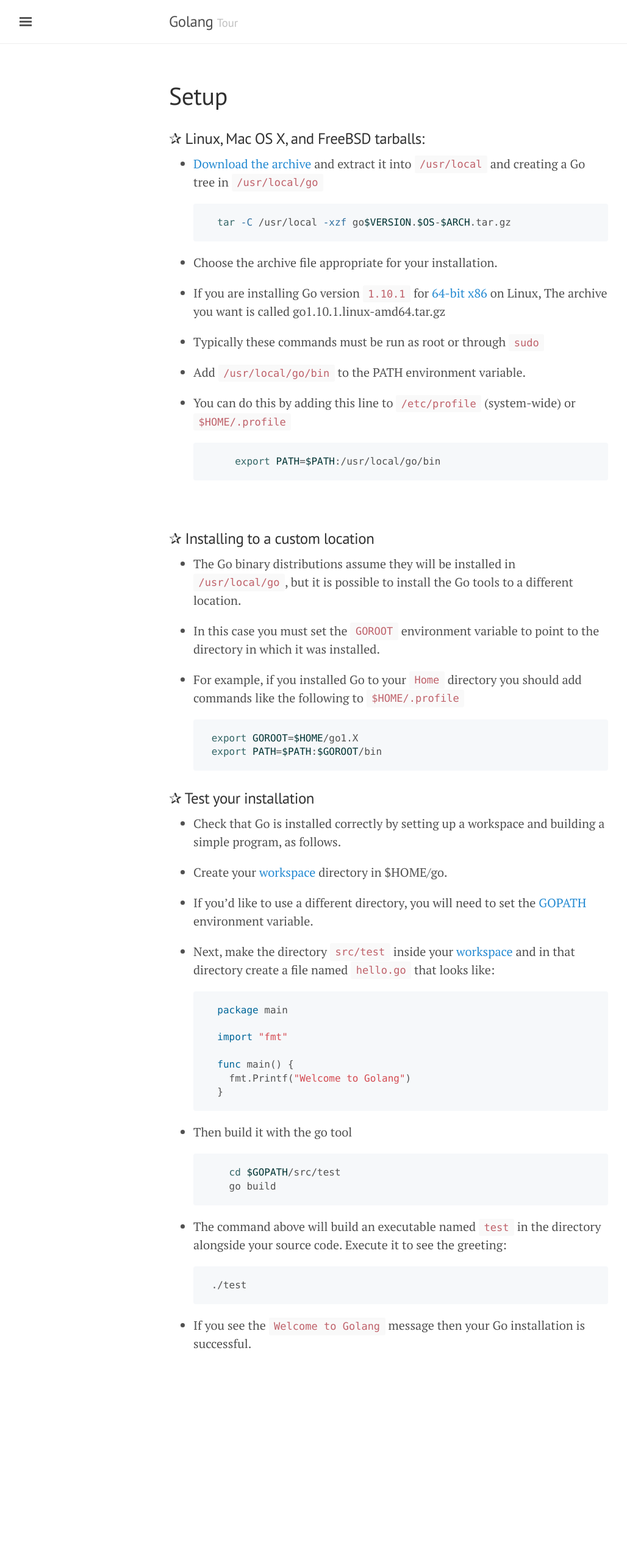
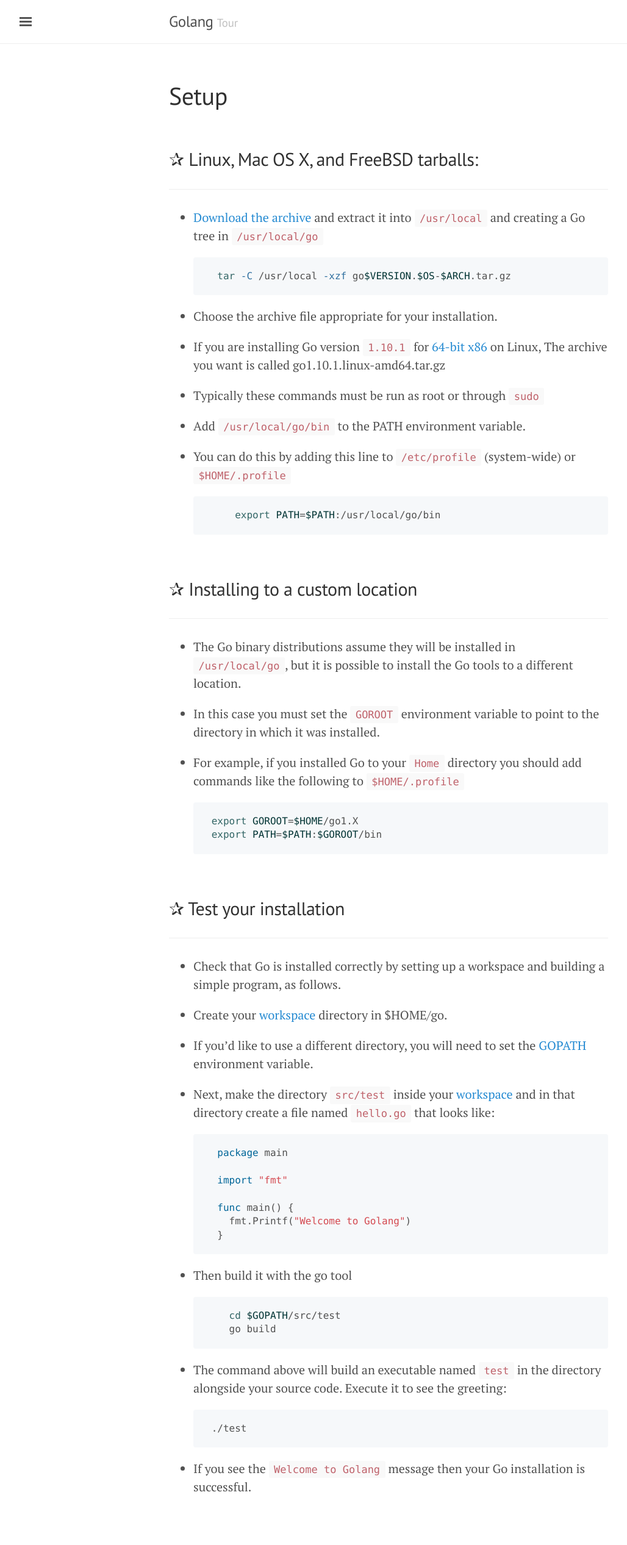
Before and after one commit to SGKutty/go, a Jekyll site: the page built from docs/setup.md, in a window 1280 px wide. Shown: the whole page at 61% size, without its empty margins (3-1031 px from the left). Built offline with Jekyll 4.4.1, drawn with Linux system fonts in a browser that asks for light colours; before the commit the page ends 2299 px from its top, so only the background shows below that.

````diff
--- a/docs/setup.md
+++ b/docs/setup.md
@@ -3,7 +3,11 @@ layout: page
 title: Setup
 ---
 
-### ✰ Linux, Mac OS X, and FreeBSD tarballs:
+&nbsp;
+
+## ✰ Linux, Mac OS X, and FreeBSD tarballs:
+
+***
 
 * [Download the archive](https://golang.org/dl/) and extract it into `/usr/local` and creating a Go tree in `/usr/local/go`
 
@@ -24,9 +28,11 @@ title: Setup
      ```sh
        export PATH=$PATH:/usr/local/go/bin
      ```
-     &nbsp;
+&nbsp;
 
-### ✰ Installing to a custom location
+## ✰ Installing to a custom location
+
+***
 
 * The Go binary distributions assume they will be installed in `/usr/local/go`, but it is possible to install the Go tools to a different location.
 
@@ -39,7 +45,11 @@ title: Setup
    export PATH=$PATH:$GOROOT/bin
    ```
 
-### ✰  Test your installation
+&nbsp;
+
+## ✰  Test your installation
+
+***
 
 * Check that Go is installed correctly by setting up a workspace and building a simple program, as follows.
 
````
Also changed, not shown: docs/packages.md (added, +16 -0 lines).
